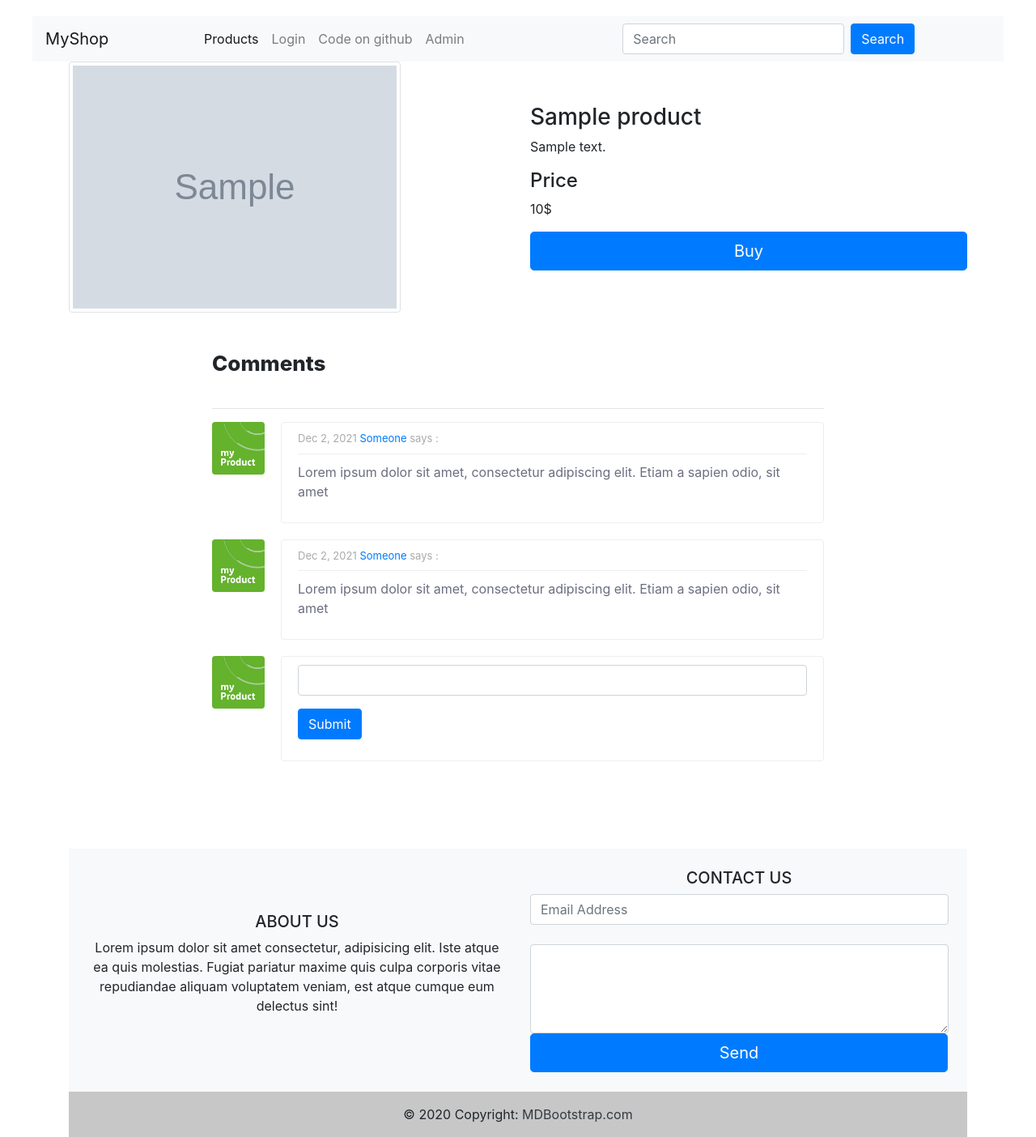
After one commit to Ante889/Symfony, a Symfony app: template SummerProject-Symfony/templates/home/product.html.twig in a window 1280 px wide. The commit adds this page. Shown: the whole page at 81% size. Run offline with Twig, Linux system fonts and the light colour scheme; the template is opened without the code that fills it: most values are stand-ins (such as "Sample title", 1, 10 or a date in 2020); grey boxes marked "Sample" are stand-in pictures; some libraries are stand-ins or nearby versions.

```diff
--- a/SummerProject-Symfony/templates/admin/index.html.twig
+++ b/SummerProject-Symfony/templates/admin/index.html.twig
@@ -8,6 +8,7 @@
         {{message}}
     </div>
 {% endfor %}
+
 <a href="{{ path ('create')}}" class="btn btn-primary">Add product</a>
 
 <div class="container">
@@ -43,7 +44,7 @@
 </table>
 <h3>Database diagram</h3>
 <hr>
-<img style="" src="Diagram.png">
+<img style="" src="../assets/images/Diagram.png">
 <hr>
 
 
--- a/SummerProject-Symfony/templates/home/index.html.twig
+++ b/SummerProject-Symfony/templates/home/index.html.twig
@@ -62,7 +62,7 @@
                         <p>Author: {{Product.author}}</p>
                         <p>{{Product.content}}</p>
                         <h5>Price: {{Product.price}}</h5>
-                      <a class="btn btn-primary btn-lg btn-block" href="">Buy</a>
+                      <a class="btn btn-primary btn-lg btn-block" href="{{ path ('product',{id: Product.id})}}">Buy</a>
                     </div>
                   </div>
                 </div>
--- /dev/null
+++ b/SummerProject-Symfony/templates/home/product.html.twig
@@ -0,0 +1,71 @@
+{% extends 'base.html.twig' %}
+
+{% block title %}Hello HomeController!{% endblock %}
+
+{% block body %}
+
+<div class="container">
+  <div class="row">
+      <div class="col-md-6 col-sm-12">
+        <img class="img-thumbnail" src="../assets/images/{{Product.image}}">
+      </div>
+      <div class="col-md-6 ">
+        <h3>{{Product.title}}</h3>
+        <p>{{Product.content}}</p>
+        <h4>Price</h4>
+        <p>{{Product.price}}$</p>
+        <a href="#" class="btn btn-primary btn-lg btn-block">Buy</a>
+    </div>
+  </div><br><br>
+
+
+
+  <div class="container bootstrap snippets bootdey">
+    <div class="row">
+		<div class="col-md-12">
+		    <div class="blog-comment">
+				<h3 class="">Comments</h3>
+                <hr/>
+				<ul class="comments">
+				<li class="clearfix">
+				  <img src="images/unnamed.png"  class="avatar" alt="">
+				  <div class="post-comments">
+				      <p class="meta">Dec 2, 2021 <a href="#">Someone</a> says : <i class="pull-right"><a href="#"></a></i></p>
+				      <p>
+				          Lorem ipsum dolor sit amet, consectetur adipiscing elit.
+				          Etiam a sapien odio, sit amet
+				      </p>
+				  </div>
+				</li>
+				<li class="clearfix">
+				  <img src="images/unnamed.png" class="avatar" alt="">
+				  <div class="post-comments">
+				      <p class="meta">Dec 2, 2021 <a href="#">Someone</a> says : <i class="pull-right"><a href="#"></a></i></p>
+				      <p>
+				          Lorem ipsum dolor sit amet, consectetur adipiscing elit.
+				          Etiam a sapien odio, sit amet
+				      </p>
+				  </div>
+				</li>
+        <li class="clearfix">
+				  <img src="images/unnamed.png" class="avatar" alt="">
+				  <div class="post-comments">
+				      <form action="">
+              <div class="form-group">
+                <input type="text" class="form-control" name="" id="">
+              </div>
+              <div class="form-group">
+                <input type="submit" class="btn btn-primary" value="Submit">
+              </div>
+              </form>
+				  </div>
+				</li>
+
+				</ul>
+			</div>
+		</div>
+	</div>
+</div>
+
+
+{% endblock %}
--- a/SummerProject-Symfony/templates/home/search.html.twig
+++ b/SummerProject-Symfony/templates/home/search.html.twig
@@ -18,13 +18,13 @@
                     {% for Product in Products %}
                     <div class="col-md-4 mt-5">
                       <div class="card" style="width: 18rem;">
-                        <img class="card-img-top" src="public/assets/images/{{Product.image}}" alt="Card image cap">
+                        <img class="card-img-top" src="../assets/images/{{Product.image}}" alt="Card image cap">
                         <h4><a href="">{{Product.title}}</a></h4>
                       <div class="card-body">
                         <p>Author: {{Product.author}}</p>
                         <p>{{Product.content}}</p>
                         <h5>Price: {{Product.price}}</h5>
-                      <a class="btn btn-primary btn-lg btn-block" href="">Buy</a>
+                      <a class="btn btn-primary btn-lg btn-block" href="{{ path ('product',{id: Product.id})}}">Buy</a>
                     </div>
                   </div>
                 </div>
```
Also changed, not shown: SummerProject-Symfony/src/Controller/AdminAddController.php (deleted, +0 -18 lines), SummerProject-Symfony/src/Controller/AdminController.php (+23 -1 lines), SummerProject-Symfony/src/Controller/AdminEditController.php (deleted, +0 -18 lines), SummerProject-Symfony/src/Controller/HomeController.php (+11 -0 lines), SummerProject-Symfony/src/Controller/ProductController.php (deleted, +0 -41 lines), SummerProject-Symfony/src/Form/ProductUpdateType.php (added, +37 -0 lines), SummerProject-Symfony/templates/admin/update.html.twig (+26 -43 lines), SummerProject-Symfony/public/assets/images/Diagram.png (added), SummerProject-Symfony/public/assets/images/bdc3ca712e098039eed195a1232fdc70.png (added).
